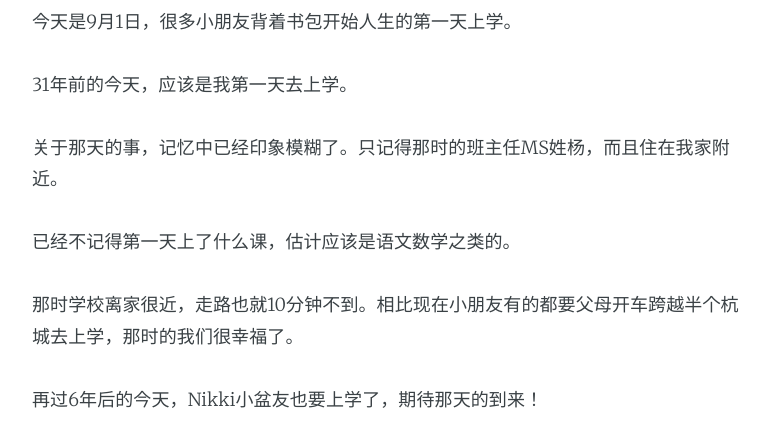
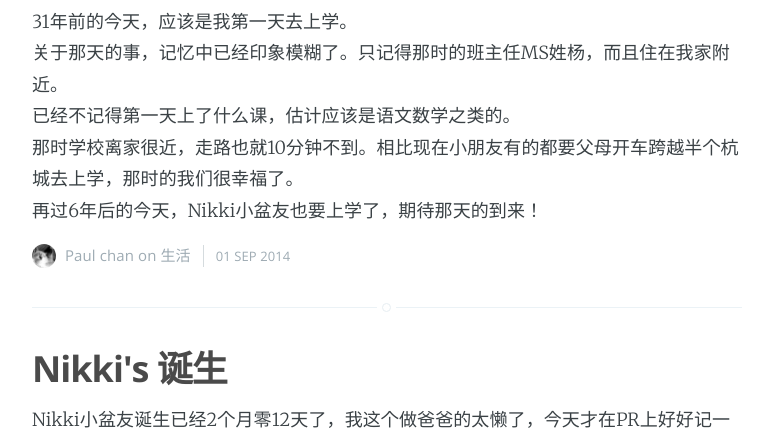
Before and after one commit to Paulreina/P, a Jekyll site: the page built from index.html, in a window 1280 px wide. Shown: the part 813-1252 px from the top of the page, without its empty margins (253-1022 px from the left). Built offline with Jekyll 4.4.1, drawn with Linux system fonts in a browser that asks for light colours; Markdown is read by kramdown in place of the engine named in the settings; the list of posts is cut into pages by our own code.

Commit message:
css样式

```diff
--- a/assets/css/screen.css
+++ b/assets/css/screen.css
@@ -246,6 +246,8 @@
     -moz-font-feature-settings: 'liga' 1, 'onum' 1, 'kern' 1;
     -o-font-feature-settings: 'liga' 1, 'onum' 1, 'kern' 1;
     margin: 0 0 1.75em 0;
+    -webkit-margin-before: 0em;
+    -webkit-margin-after: 0em;
 }
 
 ol, ul {
--- a/index.html
+++ b/index.html
@@ -40,8 +40,11 @@
         <header class="post-header">
             <h2 class="post-title"><a href="{{ site.baseurl }}{{ post.url }}">{{ post.title }}</a></h2>
         </header>
+        <!--section class="post-excerpt">
+            {{ post.excerpt }} <a class="read-more" href="{{ post.url }}">&raquo;</a>
+        </section-->
         <section class="post-content">
-            {{ post.content }} <a class="read-more" href="{{ site.baseurl }}{{ post.url }}">&raquo;</a>
+            {{ post.content }}
         </section>
         <footer class="post-meta">
             {% if site.author %}
```
